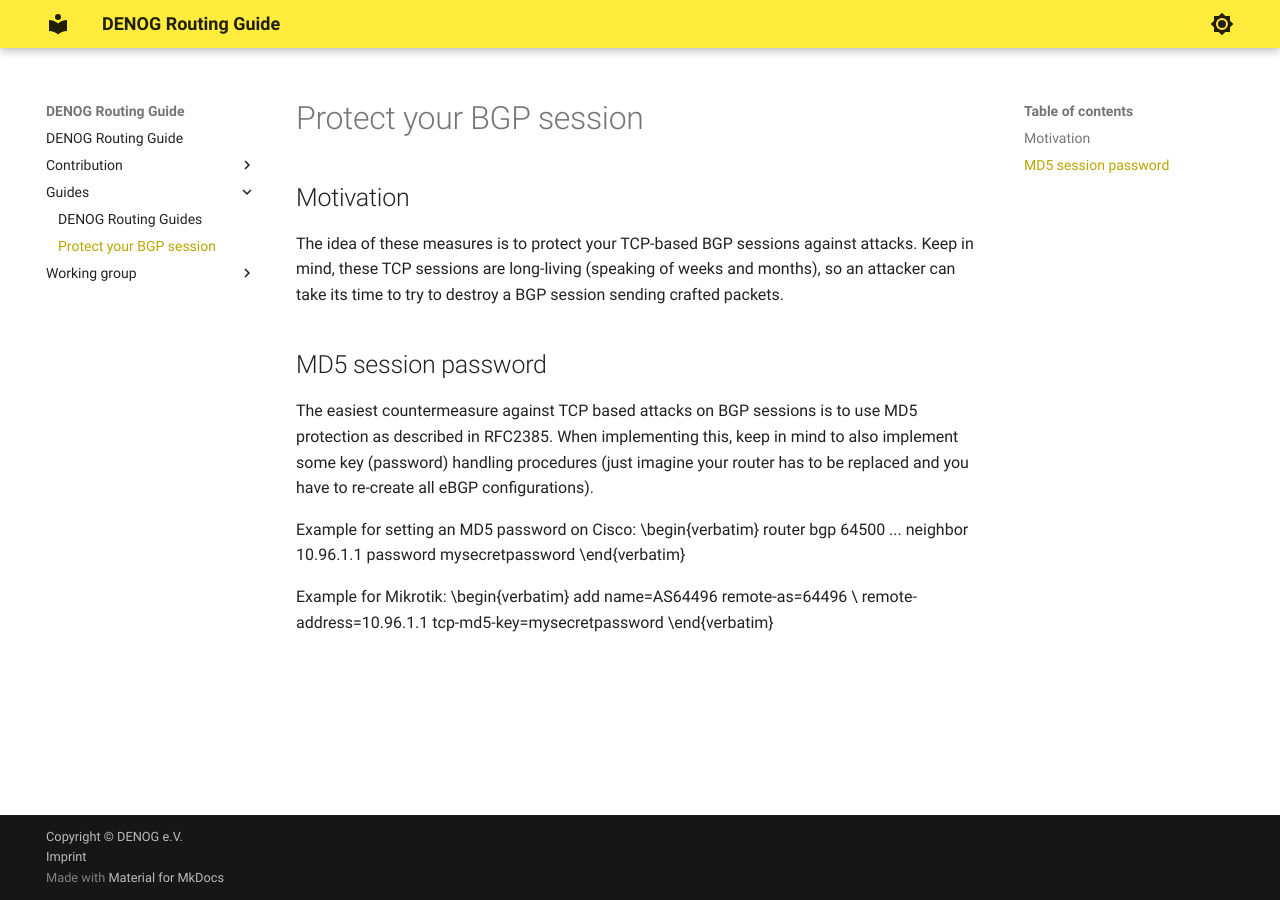
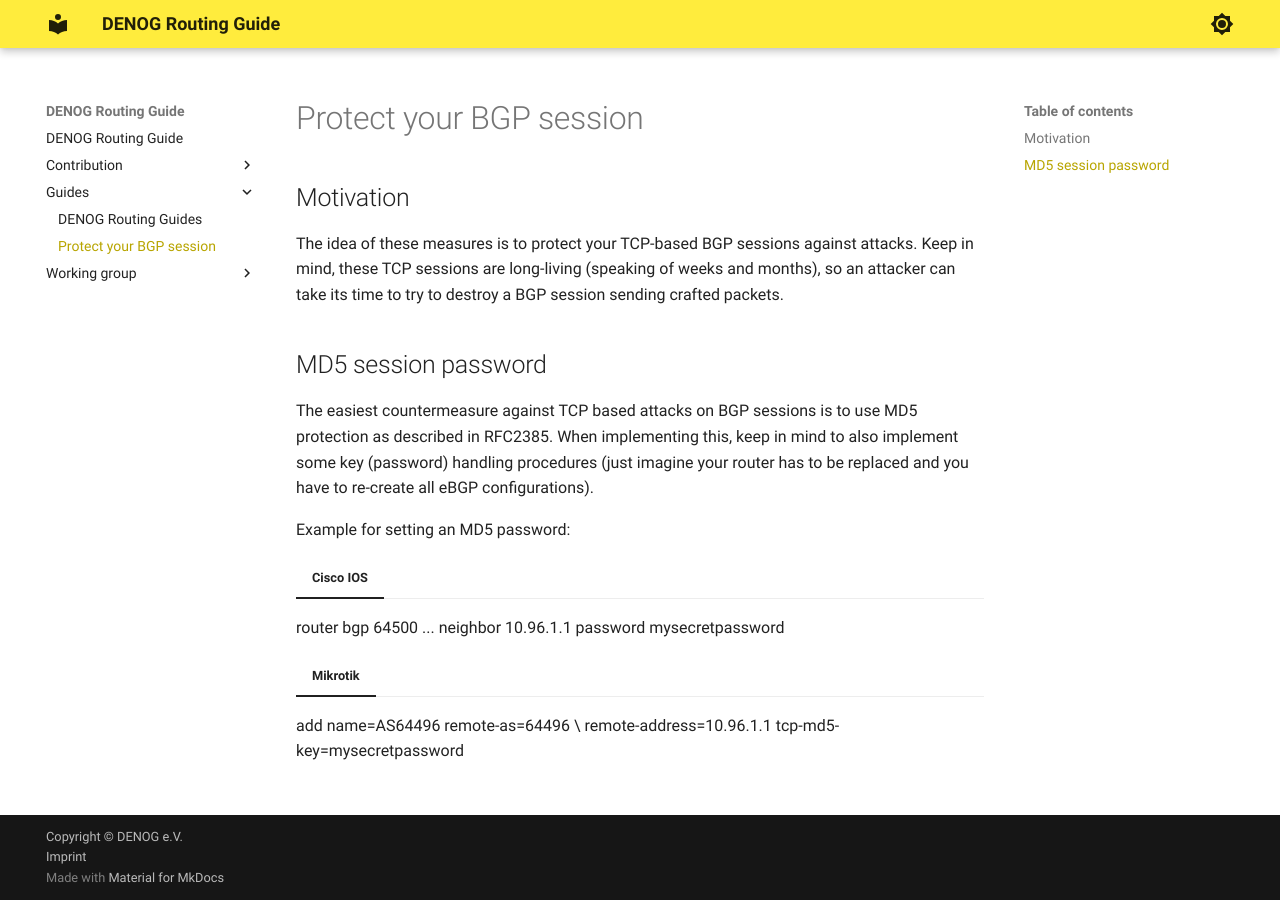
Before and after one commit to denog/routing-guide, an MkDocs documentation site: the page built from docs/guides/protect_your_bgp_session.md, in a window 1280 px wide. Built offline with MkDocs 1.6.1 and Material for MkDocs 9.7.7, drawn with Linux system fonts in a browser that asks for light colours.

Commit message:
added some content

```diff
--- a/docs/guides/protect_your_bgp_session.md
+++ b/docs/guides/protect_your_bgp_session.md
@@ -8,15 +8,15 @@
 
 The easiest countermeasure against TCP based attacks on BGP sessions is to use  MD5 protection as described in RFC2385. When implementing this, keep in mind to also implement some key (password) handling procedures (just imagine your router has to be replaced and you have to re-create all eBGP configurations).
 
-Example for setting an MD5 password on Cisco:
-\begin{verbatim}
+Example for setting an MD5 password:
+
+=== "Cisco IOS"
+
   router bgp 64500
   ...
   neighbor 10.96.1.1 password mysecretpassword
-\end{verbatim}
 
-Example for Mikrotik:
-\begin{verbatim}
+=== "Mikrotik"
+
   add name=AS64496 remote-as=64496 \
     remote-address=10.96.1.1 tcp-md5-key=mysecretpassword
-\end{verbatim}
```
